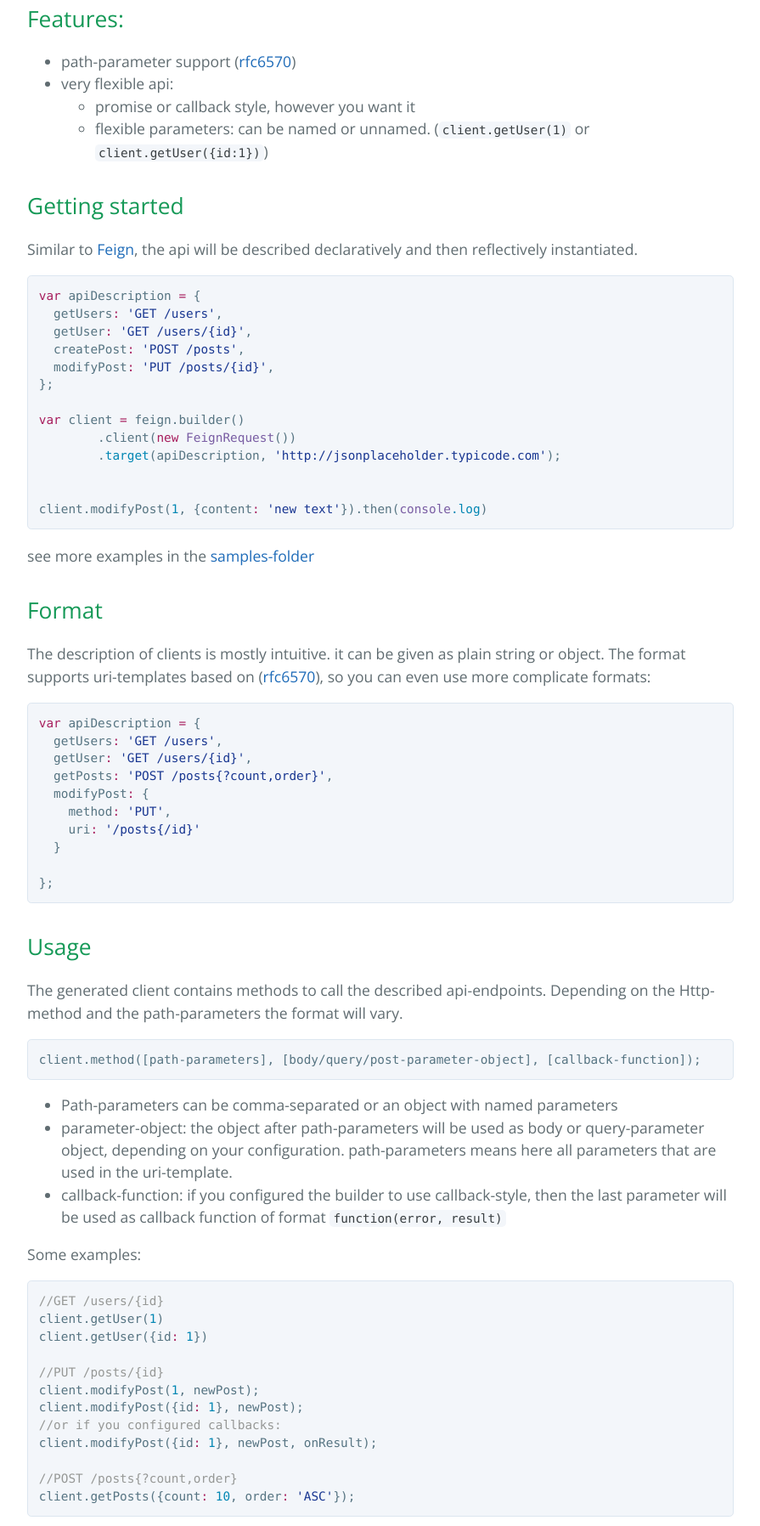
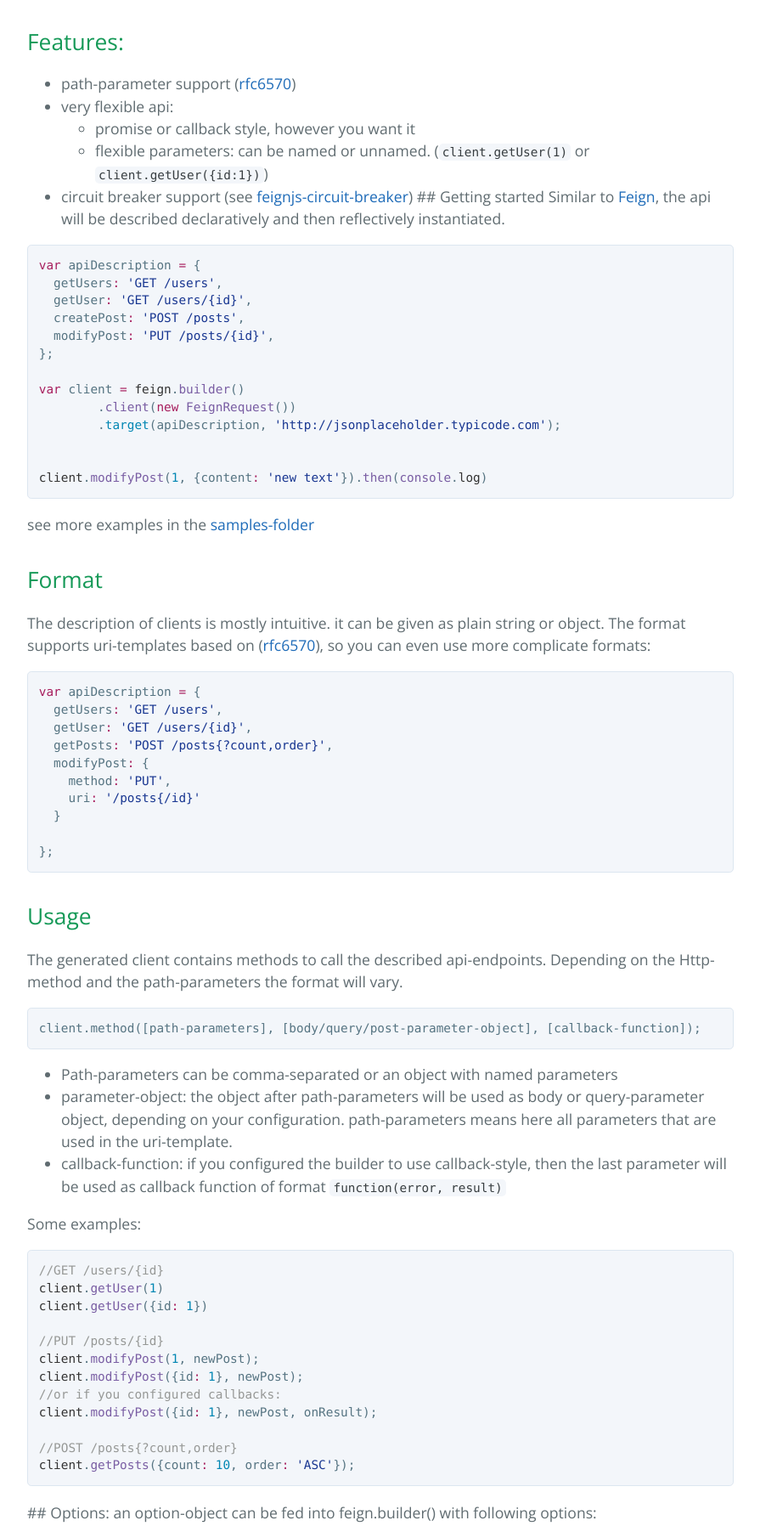
Before and after one commit to feignjs/feignjs, a plain HTML site: page index.html in a window 1280 px wide. Shown: the part 2205-4001 px from the top of the page at 85% size, without its empty margins (192-1087 px from the left). Drawn offline with nearby package versions, Linux system fonts and the light colour scheme.

```diff
--- a/index.html
+++ b/index.html
@@ -61,6 +61,8 @@
 
 <ul>
 <li>
+<strong>0.0.6</strong> changes for supporting feignjs-circuit-breaker</li>
+<li>
 <strong>0.0.5</strong> browserified apps can now use feignjs, updated uri-template-dependency for transitivity</li>
 <li>
 <strong>0.0.4</strong> first public release</li>
@@ -93,27 +95,25 @@
 <li>flexible parameters: can be named or unnamed. (<code>client.getUser(1)</code> or <code>client.getUser({id:1})</code>)</li>
 </ul>
 </li>
+<li>circuit breaker support (see <a href="https://github.com/feignjs/feignjs-circuit-breaker">feignjs-circuit-breaker</a>)
+## Getting started
+Similar to <a href="https://github.com/Netflix/feign">Feign</a>, the api will be described
+declaratively and then reflectively instantiated.</li>
 </ul>
 
-<h2>
-<a id="getting-started" class="anchor" href="#getting-started" aria-hidden="true"><span class="octicon octicon-link"></span></a>Getting started</h2>
-
-<p>Similar to <a href="https://github.com/Netflix/feign">Feign</a>, the api will be described
-declaratively and then reflectively instantiated.</p>
-
-<div class="highlight highlight-javascript"><pre><span class="pl-k">var</span> apiDescription <span class="pl-k">=</span> {
+<div class="highlight highlight-source-js"><pre><span class="pl-k">var</span> apiDescription <span class="pl-k">=</span> {
   getUsers<span class="pl-k">:</span> <span class="pl-s"><span class="pl-pds">'</span>GET /users<span class="pl-pds">'</span></span>,
   getUser<span class="pl-k">:</span> <span class="pl-s"><span class="pl-pds">'</span>GET /users/{id}<span class="pl-pds">'</span></span>,
   createPost<span class="pl-k">:</span> <span class="pl-s"><span class="pl-pds">'</span>POST /posts<span class="pl-pds">'</span></span>,
   modifyPost<span class="pl-k">:</span> <span class="pl-s"><span class="pl-pds">'</span>PUT /posts/{id}<span class="pl-pds">'</span></span>,
 };
 
-<span class="pl-k">var</span> client <span class="pl-k">=</span> feign.builder()
-        .client(<span class="pl-k">new</span> <span class="pl-en">FeignRequest</span>())
+<span class="pl-k">var</span> client <span class="pl-k">=</span> <span class="pl-smi">feign</span>.<span class="pl-en">builder</span>()
+        .<span class="pl-en">client</span>(<span class="pl-k">new</span> <span class="pl-en">FeignRequest</span>())
         .<span class="pl-c1">target</span>(apiDescription, <span class="pl-s"><span class="pl-pds">'</span>http://jsonplaceholder.typicode.com<span class="pl-pds">'</span></span>);
 
 
-client.modifyPost(<span class="pl-c1">1</span>, {content<span class="pl-k">:</span> <span class="pl-s"><span class="pl-pds">'</span>new text<span class="pl-pds">'</span></span>}).then(<span class="pl-en">console</span><span class="pl-c1">.log</span>)</pre></div>
+<span class="pl-smi">client</span>.<span class="pl-en">modifyPost</span>(<span class="pl-c1">1</span>, {content<span class="pl-k">:</span> <span class="pl-s"><span class="pl-pds">'</span>new text<span class="pl-pds">'</span></span>}).<span class="pl-en">then</span>(<span class="pl-en">console</span>.<span class="pl-smi">log</span>)</pre></div>
 
 <p>see more examples in the <a href="samples">samples-folder</a></p>
 
@@ -123,7 +123,7 @@
 <p>The description of clients is mostly intuitive. it can be given as plain string or object.
  The format supports uri-templates based on (<a href="https://tools.ietf.org/html/rfc6570">rfc6570</a>), so you can even use more complicate formats:</p>
 
-<div class="highlight highlight-javascript"><pre><span class="pl-k">var</span> apiDescription <span class="pl-k">=</span> {
+<div class="highlight highlight-source-js"><pre><span class="pl-k">var</span> apiDescription <span class="pl-k">=</span> {
   getUsers<span class="pl-k">:</span> <span class="pl-s"><span class="pl-pds">'</span>GET /users<span class="pl-pds">'</span></span>,
   getUser<span class="pl-k">:</span> <span class="pl-s"><span class="pl-pds">'</span>GET /users/{id}<span class="pl-pds">'</span></span>,
   getPosts<span class="pl-k">:</span> <span class="pl-s"><span class="pl-pds">'</span>POST /posts{?count,order}<span class="pl-pds">'</span></span>,
@@ -153,18 +153,18 @@
 
 <p>Some examples:</p>
 
-<div class="highlight highlight-javascript"><pre><span class="pl-c">//GET /users/{id}</span>
-client.getUser(<span class="pl-c1">1</span>)
-client.getUser({id<span class="pl-k">:</span> <span class="pl-c1">1</span>})
+<div class="highlight highlight-source-js"><pre><span class="pl-c">//GET /users/{id}</span>
+<span class="pl-smi">client</span>.<span class="pl-en">getUser</span>(<span class="pl-c1">1</span>)
+<span class="pl-smi">client</span>.<span class="pl-en">getUser</span>({id<span class="pl-k">:</span> <span class="pl-c1">1</span>})
 
 <span class="pl-c">//PUT /posts/{id}</span>
-client.modifyPost(<span class="pl-c1">1</span>, newPost);
-client.modifyPost({id<span class="pl-k">:</span> <span class="pl-c1">1</span>}, newPost);
+<span class="pl-smi">client</span>.<span class="pl-en">modifyPost</span>(<span class="pl-c1">1</span>, newPost);
+<span class="pl-smi">client</span>.<span class="pl-en">modifyPost</span>({id<span class="pl-k">:</span> <span class="pl-c1">1</span>}, newPost);
 <span class="pl-c">//or if you configured callbacks:</span>
-client.modifyPost({id<span class="pl-k">:</span> <span class="pl-c1">1</span>}, newPost, onResult);
+<span class="pl-smi">client</span>.<span class="pl-en">modifyPost</span>({id<span class="pl-k">:</span> <span class="pl-c1">1</span>}, newPost, onResult);
 
 <span class="pl-c">//POST /posts{?count,order}</span>
-client.getPosts({count<span class="pl-k">:</span> <span class="pl-c1">10</span>, order<span class="pl-k">:</span> <span class="pl-s"><span class="pl-pds">'</span>ASC<span class="pl-pds">'</span></span>});
+<span class="pl-smi">client</span>.<span class="pl-en">getPosts</span>({count<span class="pl-k">:</span> <span class="pl-c1">10</span>, order<span class="pl-k">:</span> <span class="pl-s"><span class="pl-pds">'</span>ASC<span class="pl-pds">'</span></span>});
 </pre></div>
 
 <p>## Options:
```
Also changed, not shown: params.json (+1 -1 lines).
